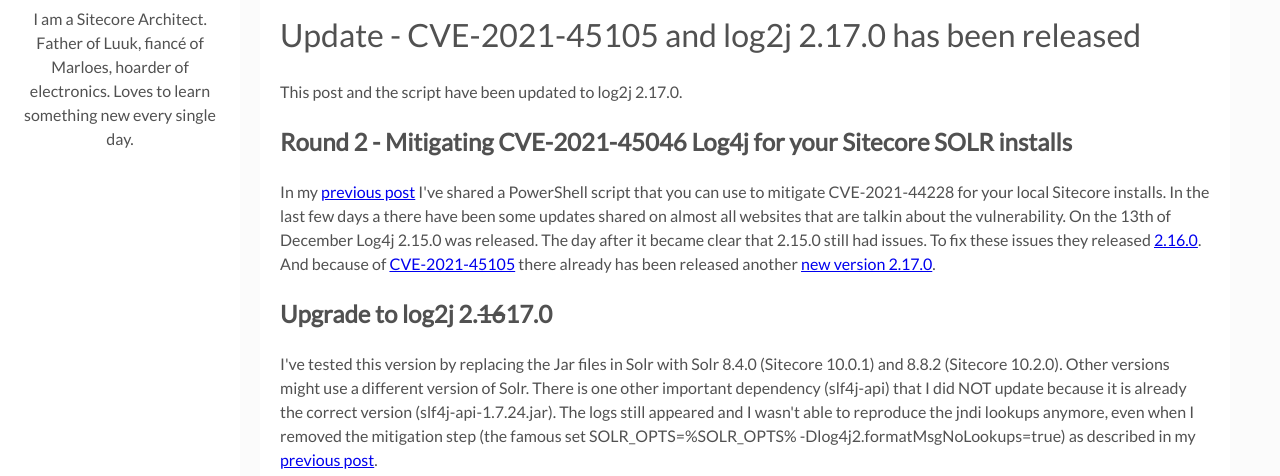
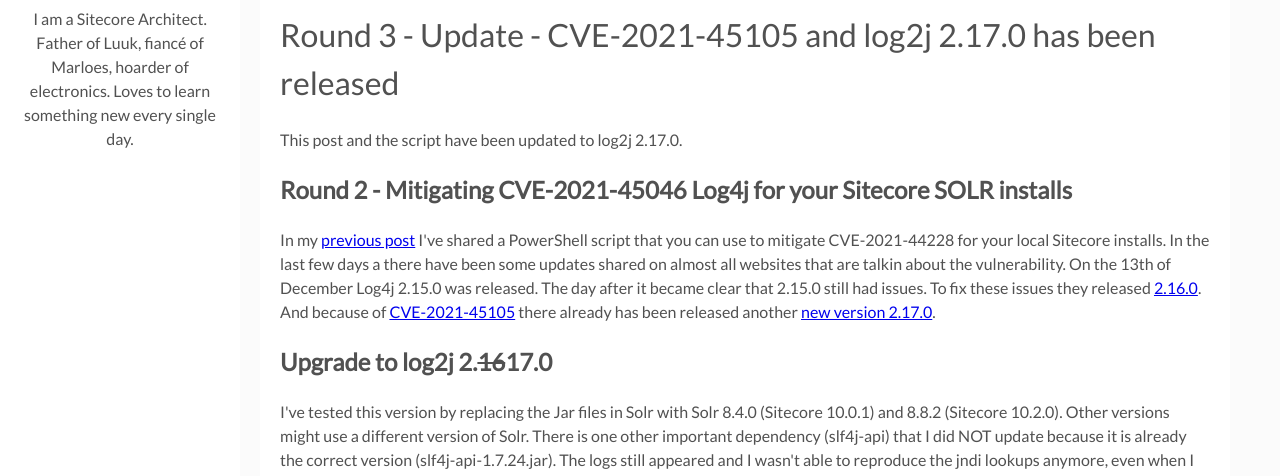
Before and after one commit to avwolferen/blog, a Gatsby site: page /sitecore-solr-fix-log4j-cve-2021-45046/ in a window 1280 px wide. Shown: the part 172-648 px from the top of the page. Built offline with nearby package versions, Linux system fonts and the light colour scheme; Gatsby itself is replaced by a stand-in of ours.

Commit message:
Update index.md

```diff
--- a/content/blog/sitecore-solr-fix-log4j-cve-2021-45046/index.md
+++ b/content/blog/sitecore-solr-fix-log4j-cve-2021-45046/index.md
@@ -13,7 +13,7 @@
   - "CVE-2021-45105"
 ---
 
-# Update - CVE-2021-45105 and log2j 2.17.0 has been released
+# Round 3 - Update - CVE-2021-45105 and log2j 2.17.0 has been released
 
 This post and the script have been updated to log2j 2.17.0.
 
```
